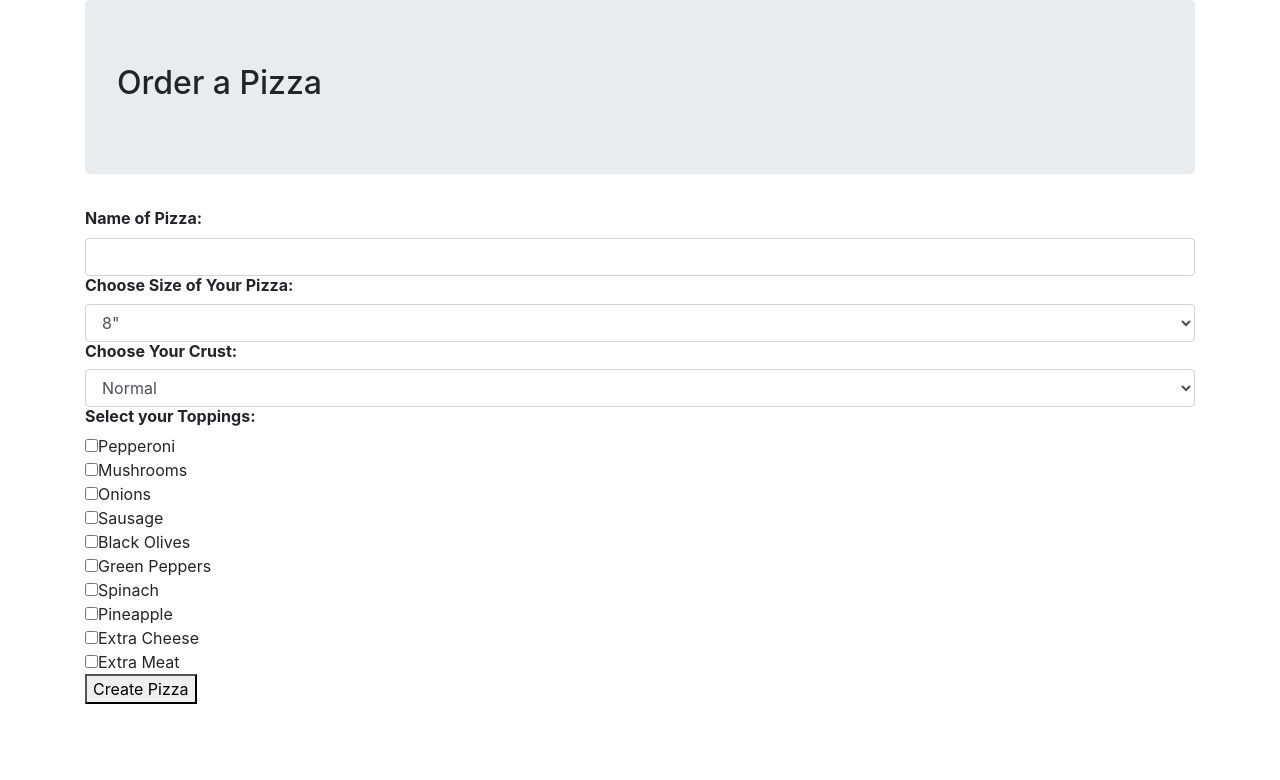
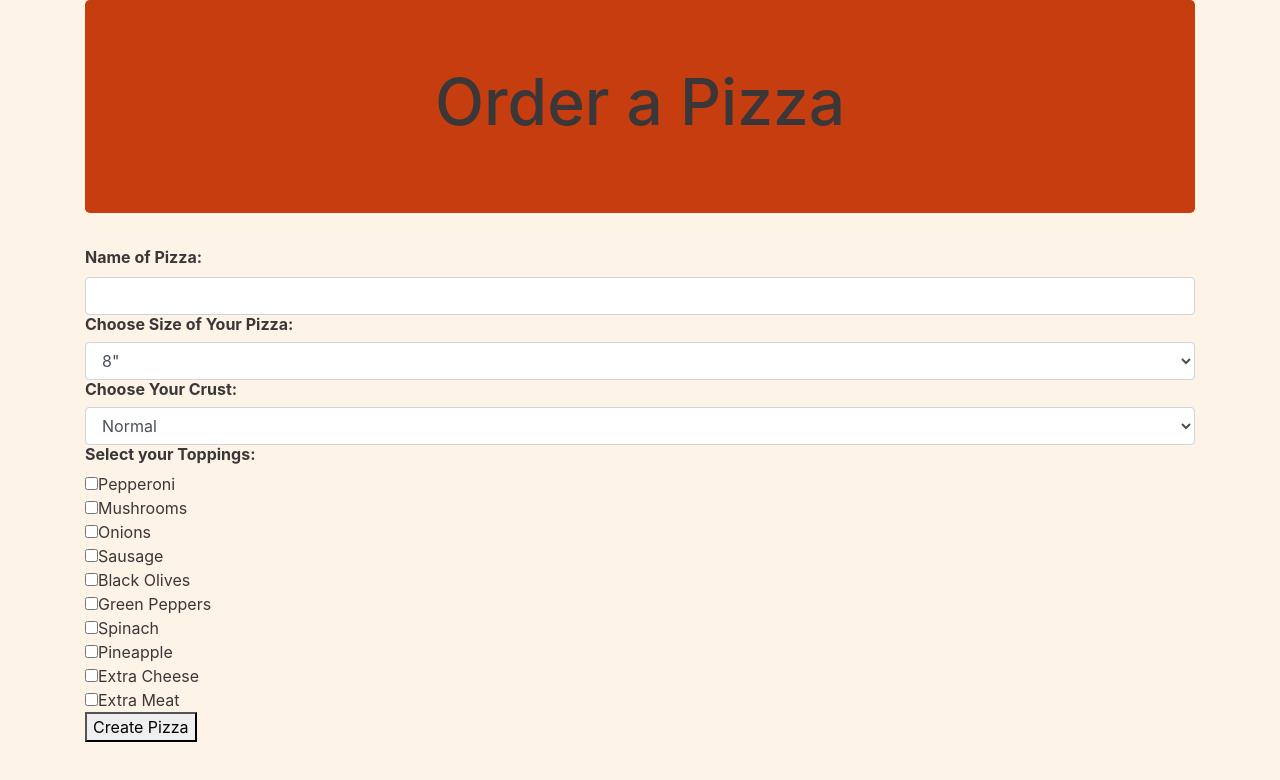
Before and after one commit to neumanna94/pizza, a plain HTML site: page index.html in a window 1280 px wide. Drawn offline with Linux system fonts and the light colour scheme.

Commit message:
Add CSS styling. Colors are cool.

```diff
--- a/css/styles.css
+++ b/css/styles.css
@@ -0,0 +1,15 @@
+body {
+  background-color: #FDF3E7;
+  color: #3B3738;
+}
+.jumbotron {
+  color: #3B3738;
+  background-color: #C63D0F;
+  width: 100%;
+}
+
+
+.jumbotron h2 {
+text-align: center;
+font-size: 400%;
+}
--- a/js/scripts.js
+++ b/js/scripts.js
@@ -27,14 +27,12 @@ $(document).ready(function(){
   var sizeIn = parseInt($("#sizeOf").val());
   var crustIn = $("#sizeOf").val();
   var toppings = [];
+  //Looping through each topping Checkbox;
   $("input:checkbox[name=topping]:checked").each(function(){
     toppings.push($(this).val());
   });
   var newPizza = new Pizza(nameIn, sizeIn, crustIn,toppings);
   myPizzaOrders.push(newPizza);
+
   });
 });
-
-var one = new Pizza("Cheese", 12, "Normal", ["Anchovies, Tomatoes"]);
-one.cost();
-one.toString();
```
Also changed, not shown: index.html (+0 -2 lines).
